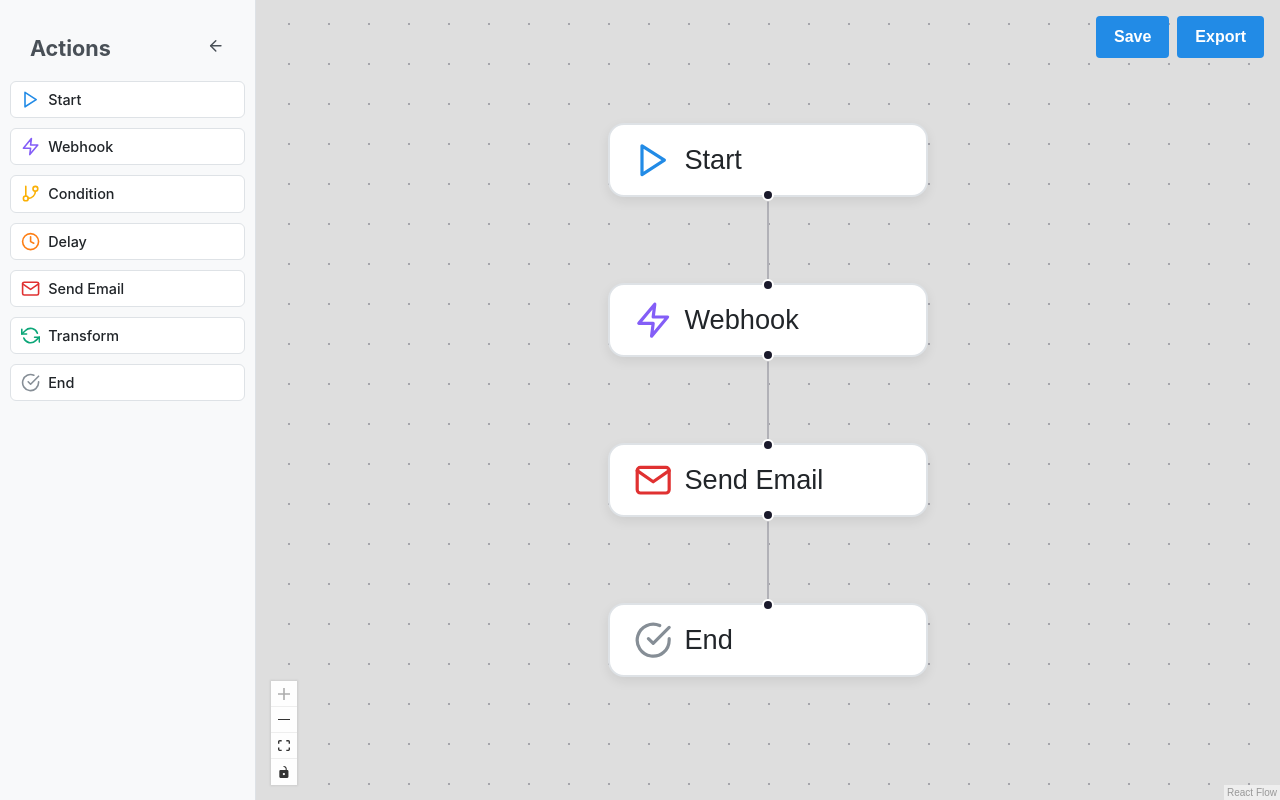
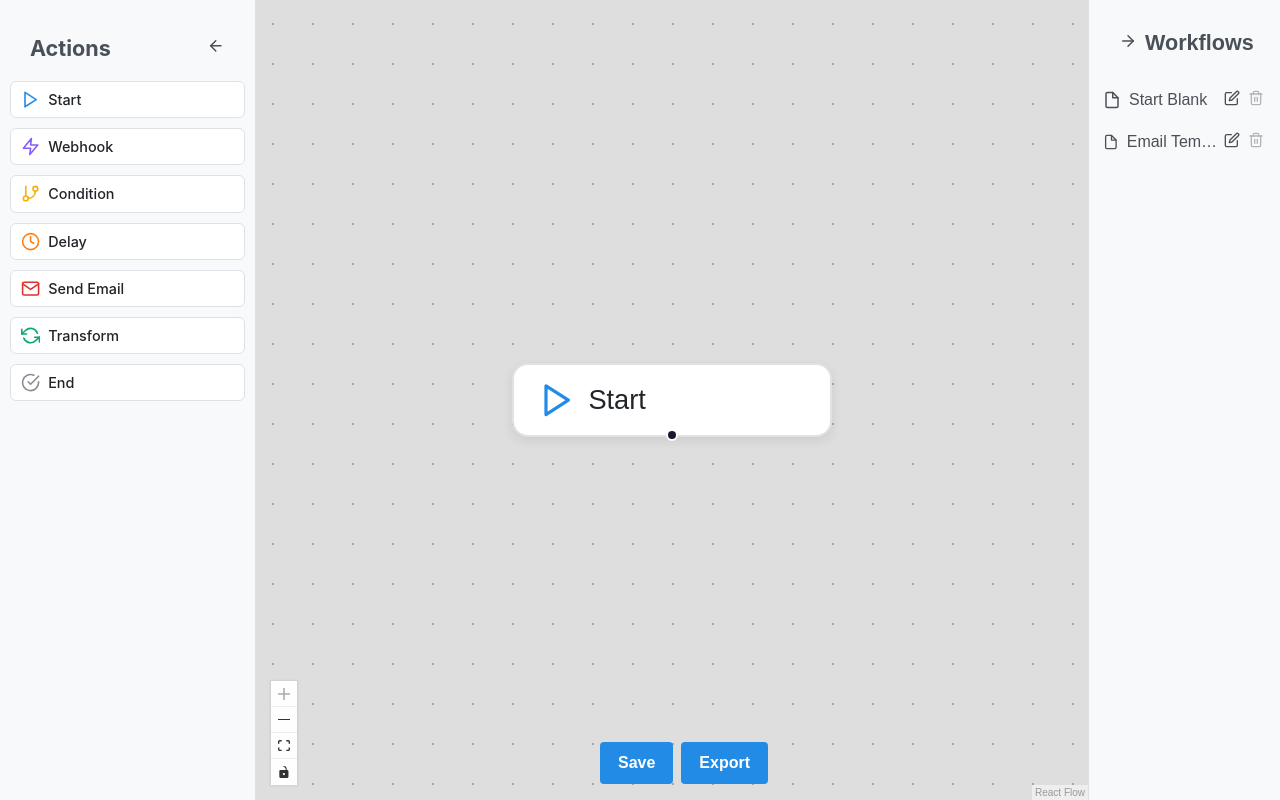
Before and after one commit to salonikyal/automation-workflow-builder, a Next.js app: page / in a window 1280 px wide. Built offline with nearby package versions, Linux system fonts and the light colour scheme.

Commit message:
setup right panel : display workflows from db, start from template, collapsible

```diff
--- a/src/app/components/AutomationBuilder.tsx
+++ b/src/app/components/AutomationBuilder.tsx
@@ -17,6 +17,7 @@ import {
 } from "@xyflow/react";
 
 import Sidebar from "./Sidebar";
+import RightPanel from "./RightPanel";
 import NodeModal from "./NodeModal";
 import {
   TriggerNode,
@@ -28,11 +29,12 @@ import {
   EndNode
 } from "./nodes";
 import { useDnD } from "@/app/contexts/DnDContext";
-import { handleNodeDrop } from "@/app/services/dndService";
+import { handleNodeDrop, fitViewOnEvent } from "@/app/services/dndService";
 import {Workflow, saveWorkflow, exportWorkflow, getWorkflow} from "@/app/services/workflowService"
-import { emailWorkflow } from "@/app/static/templates/emailWorkflow";
 import { deleteNodes } from "@/app/services/nodeService";
 
+import { defaultWorkflow } from "@/app/static/templates/defaultWorkflow";
+import { emailWorkflow } from "@/app/static/templates/emailWorkflow";
 
 import "@xyflow/react/dist/style.css";
 import "./styles.css";
@@ -59,13 +61,19 @@ const AutomationBuilder = () => {
 
   const [nodes, setNodes, onNodesChange] = useNodesState<Node>([]);
   const [edges, setEdges, onEdgesChange] = useEdgesState<Edge>([]);
-  const [workflowId, setWorkflowId] = useState<number | null>(null);
 
   const [selectedNode, setSelectedNode] = useState<Node | null>(null);
   const [isModalOpen, setIsModalOpen] = useState(false);
   const [error, setError] = useState<string | null>(null);
 
   const [workflows, setWorkflows] = useState<Workflow[]>([]);
+  const [selectedWorkflow, setSelectedWorkflow] = useState<any>(defaultWorkflow);
+  const [workflowType, setWorkflowType] = useState<"blank" | "email" | "existing">("blank");
+
+  const workflowTemplates: Record<"blank" | "email", typeof defaultWorkflow> = {
+    blank: defaultWorkflow,
+    email: emailWorkflow,
+  };
 
   useEffect(() => {
     const fetchAllWorkflows = async () => {
@@ -83,19 +91,19 @@ const AutomationBuilder = () => {
   // Load the template workflow
   useEffect(() => {
     try {
-      if (!emailWorkflow || !emailWorkflow.nodes || !emailWorkflow.edges) {
+      if (!selectedWorkflow || !selectedWorkflow.nodes ) {
         throw new Error("Workflow template is invalid or missing nodes/edges");
       }
-      const validNodes = emailWorkflow.nodes.filter(Boolean);
+      const validNodes = selectedWorkflow.nodes.filter(Boolean);
 
       setNodes([...validNodes]);
-      setEdges([...emailWorkflow.edges]);
+      setEdges([...selectedWorkflow.edges]);
     } catch (err: any) {
       console.error("Failed to load workflow template:", err);
       setNodes([]);
       setEdges([]);
     }
-  }, [setNodes, setEdges]);
+  }, [selectedWorkflow, setNodes, setEdges]);
 
   // various callbacks
   const onConnect: OnConnect = useCallback(
@@ -139,6 +147,7 @@ const AutomationBuilder = () => {
           setSelectedNode,
           setIsModalOpen
         );
+        fitViewOnEvent(fitView);
 
       } catch (err: any) {
         console.error(err);
@@ -215,6 +224,17 @@ const AutomationBuilder = () => {
     exportWorkflow(workflow);
   }, [nodes, edges]);
 
+  const handleSelectTemplate = (template) => {
+    const selected = workflowTemplates[template];
+    if (!selected) {
+      console.error("Template not found:", template);
+      return;
+    }
+    setSelectedWorkflow(selected);
+    setWorkflowType(template);
+    fitViewOnEvent(fitView);
+  }
+
 
 
   return (
@@ -255,6 +275,11 @@ const AutomationBuilder = () => {
           onSave={handleSaveNode}
         />
       )}
+      <RightPanel
+        workflows={workflows}
+        onSelectTemplate={handleSelectTemplate}
+        // onSelectWorkflow={handleSelectWorkflow}
+      />
     </div>
   );
 };
--- /dev/null
+++ b/src/app/components/RightPanel.tsx
@@ -0,0 +1,106 @@
+import { useState, useEffect } from "react";
+import "./styles.css";
+import { FiArrowLeft, FiArrowRight, FiEdit, FiTrash2, FiFile } from "react-icons/fi";
+
+interface RightPanelProps {
+  workflows: any[];
+  // onSelectTemplate: (templateName: "blank" | "email") => void;
+  // onSelectWorkflow: (workflowId: string) => void;
+  // onDeleteWorkflow: (workflowId: string) => void;
+}
+
+export default function RightPanel({
+  workflows,
+  // onSelectWorkflow,
+  // onSelectTemplate,
+  // onDeleteWorkflow
+}: RightPanelProps) {
+  const [collapsed, setCollapsed] = useState<boolean>(false);
+  useEffect(() => {
+    const handleResize = () => {
+      if (window.innerWidth < 480) {
+        setCollapsed(true);
+      } else {
+        setCollapsed(false);
+      }
+    };
+    handleResize();
+    window.addEventListener("resize", handleResize);
+    return () => window.removeEventListener("resize", handleResize);
+  }, []);
+
+  const toggleSidebar = () => setCollapsed(!collapsed);
+  return (
+    <div className={`rightpanel ${collapsed ? "collapsed" : ""}`}>
+      <div className="rightpanel-header">
+        <button onClick={toggleSidebar} className="toggle-btn">
+          {collapsed ? <FiArrowLeft /> : <FiArrowRight />}
+        </button>
+        {!collapsed && <h2 className="panel-label">Workflows</h2>}
+
+      </div>
+      {!collapsed && (
+        <div className="workflows">
+          {/* Templates */}
+          <div className="workflowItem template">
+            <FiFile className="workflowIcon" />
+            <span className="workflowName">Start Blank</span>
+            <div className="workflowActions">
+              <button
+                title="Use template"
+                onClick={() => onSelectTemplate("blank")}
+                className="iconBtn"
+              >
+                <FiEdit />
+              </button>
+              <button title="Cannot delete template" className="iconBtn disabled" disabled>
+                <FiTrash2 />
+              </button>
+            </div>
+          </div>
+
+          <div className="workflowItem template">
+            <FiFile className="workflowIcon" />
+            <span className="workflowName">Email Template</span>
+            <div className="workflowActions">
+              <button
+                title="Use template"
+                // onClick={() => onSelectTemplate("email")}
+                className="iconBtn"
+              >
+                <FiEdit />
+              </button>
+              <button title="Cannot delete template" className="iconBtn disabled" disabled>
+                <FiTrash2 />
+              </button>
+            </div>
+          </div>
+
+          {/* Saved workflows */}
+          {workflows.map((wf) => (
+            <div key={wf.id} className="workflowItem">
+              <FiFile className="workflowIcon" />
+              <span className="workflowName">{wf.name}</span>
+              <div className="workflowActions">
+                <button
+                  title="Edit workflow"
+                  // onClick={() => onSelectWorkflow(wf.id)}
+                  className="iconBtn"
+                >
+                  <FiEdit />
+                </button>
+                <button
+                  title="Delete workflow"
+                  // onClick={() => onDeleteWorkflow(wf.id)}
+                  className="iconBtn"
+                >
+                  <FiTrash2 />
+                </button>
+              </div>
+            </div>
+          ))}
+        </div>
+      )}
+    </div>
+  );
+}
--- a/src/app/components/styles.css
+++ b/src/app/components/styles.css
@@ -100,18 +100,9 @@
     box-shadow: 0 1px 4px rgba(0, 0, 0, 0.08);
 }
 
-.automation-builder .dndnode.input {
-    background-color: chartreuse;
-}
-
-.automation-builder .dndnode.output {
-    background-color: aqua;
-}
-
 .node-icon {
     font-size: 1.2rem;
     color: #228be6;
-    /* professional blue accent */
     display: flex;
     align-items: center;
     justify-content: center;
@@ -225,6 +216,15 @@
         width: 60px;
         padding: 15px 8px;
     }
+    .rightpanel{
+        width: 10px;
+    }
+
+    .rightpanel .workflows,
+    .panel-label{
+        display: none;
+    }
+
     .sidebar-header h2,
     .node-label {
         display: none;
@@ -272,10 +272,13 @@
     flex-shrink: 0;
 }
 
+
+/** Action Buttons **/
+
 .workflow-actions {
     position: absolute;
-    top: 16px;
-    right: 16px;
+    bottom: 16px;
+    right: 40%;
     z-index: 10;
     display: flex;
     gap: 8px;
@@ -295,3 +298,92 @@
   .workflow-actions button:hover {
     background-color: #1864ab;
   }
+
+  /** Right Panel **/
+  .rightpanel {
+    width: 15%;
+    min-width: 40px;
+    background: #f8f9fa;
+    border-left: 1px solid #dee2e6;;
+    display: flex;
+    flex-direction: column;
+    transition: width 0.3s;
+    padding: 10px;
+    color: #495057;
+  }
+
+  .rightpanel .rightpanel-header {
+    display: flex;
+    justify-content: space-between;
+    align-items: center;
+    margin: 20px;
+    font-weight: 500;
+    font-size: 0.9rem;
+    color: #495057;
+  }
+
+  .rightpanel .toggle-btn {
+    border: none;
+    background: transparent;
+    cursor: pointer;
+    font-size: 18px;
+    margin-right: 8px;
+  }
+
+  .rightpanel .workflows {
+    display: flex;
+    flex-direction: column;
+    padding: 8px 0;
+  }
+
+  .rightpanel .workflowItem {
+    display: flex;
+    justify-content: space-between;
+    align-items: center;
+    margin-bottom: 10px;
+    padding: 4px;
+    border-radius: 4px;
+    transition: background 0.2s;
+  }
+
+  .rightpanel.collapsed {
+    width: 40px;
+    padding: 0;
+    margin:0;
+    overflow: hidden;
+  }
+
+  .rightpanel .workflowItem:hover {
+    background: #eee;
+  }
+
+  .rightpanel .workflowIcon {
+    margin-right: 8px;
+    font-size: 18px;
+  }
+
+  .rightpanel .workflowName {
+    flex-grow: 1;
+    white-space: nowrap;
+    overflow: hidden;
+    text-overflow: ellipsis;
+  }
+
+  .rightpanel .workflowActions {
+    display: flex;
+    gap: 4px;
+  }
+
+  .rightpanel .iconBtn {
+    border: none;
+    background: transparent;
+    cursor: pointer;
+    font-size: 16px;
+    padding: 2px;
+    color: #495057;
+  }
+
+ .rightpanel .iconBtn.disabled {
+    cursor: not-allowed;
+    opacity: 0.4;
+  }
--- a/src/app/services/dndService.ts
+++ b/src/app/services/dndService.ts
@@ -33,3 +33,9 @@ export const handleNodeDrop = (
             behavior: "smooth",
         });
 };
+
+export const fitViewOnEvent = (fitView) => {
+    setTimeout(() => {
+        fitView({ padding: 0.2, duration: 500 });
+      }, 0);
+}
--- /dev/null
+++ b/src/app/static/templates/defaultWorkflow.ts
@@ -0,0 +1,12 @@
+import { Node, Edge } from "@xyflow/react";
+import { createNodeInstance } from "@/app/services/nodeService";
+
+const triggerNode = createNodeInstance("start", { x: 250, y: 0 });
+
+const nodes: Node[] = [triggerNode]
+const edges: Edge[] = [];
+
+export const defaultWorkflow = {
+  nodes,
+  edges,
+};
```
